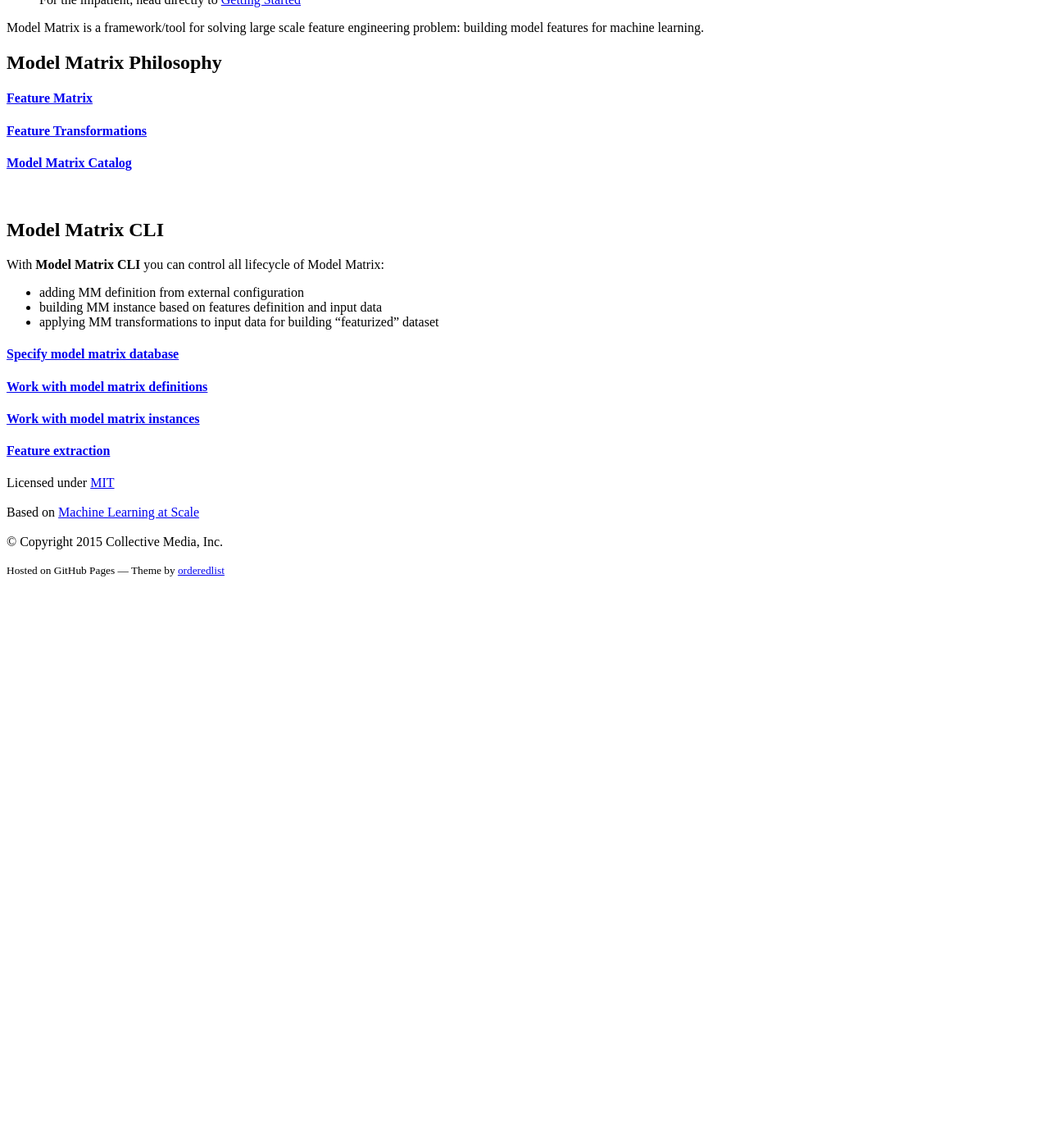
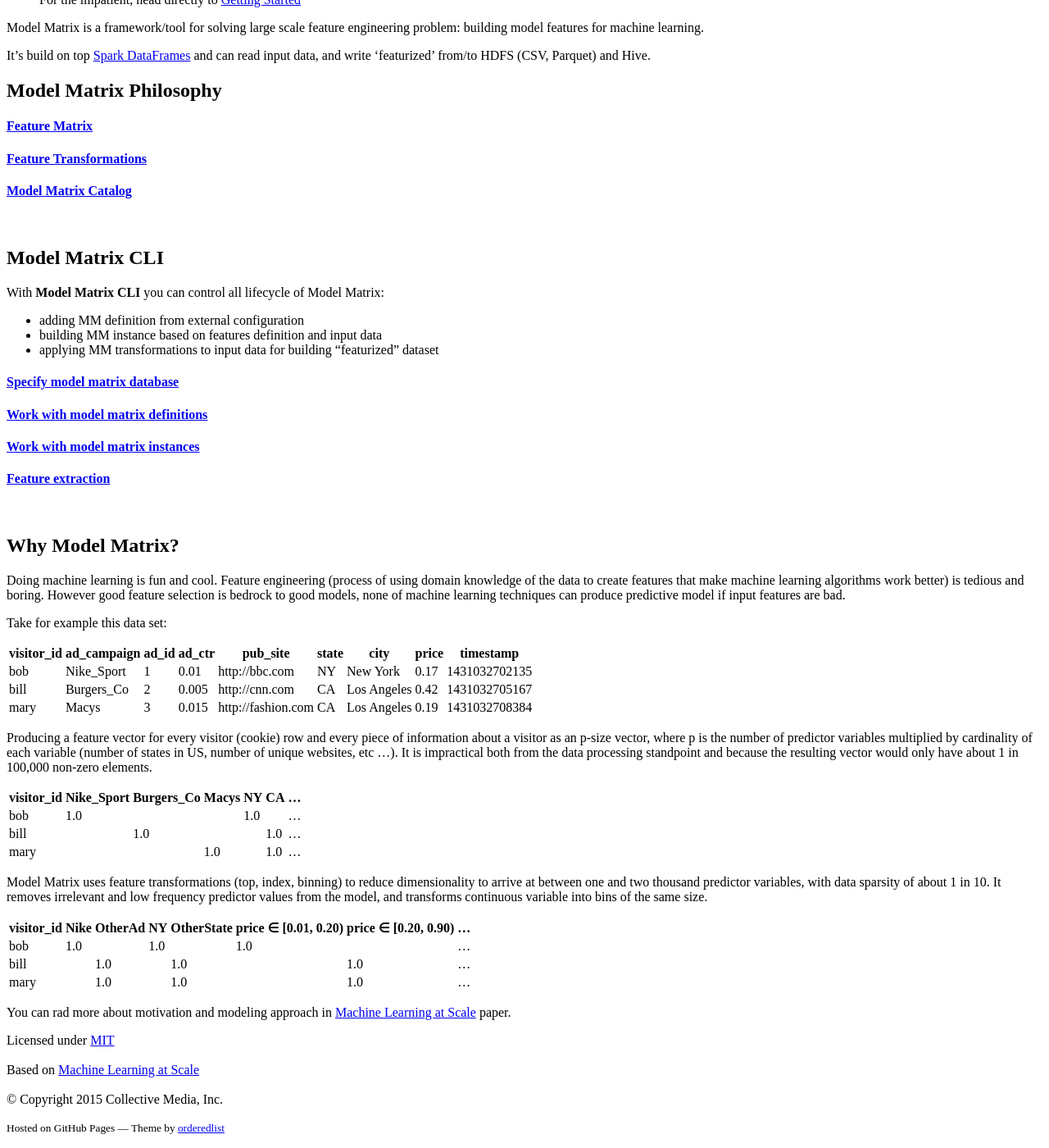
Before and after one commit to collectivemedia/modelmatrix, a Jekyll site: the page built from index.md, in a window 1280 px wide and 1400 px high, scrolled down 715 px. Shown: the whole window at 82% size. Built offline with Jekyll 4.4.1, drawn with Linux system fonts in a browser that asks for light colours; nearby versions of some CDN libraries; a style sheet for code colours, icons or effects is not loaded; before the commit the page ends 1435 px from its top, so only the background shows below that.

Commit message:
update site

```diff
--- a/index.md
+++ b/index.md
@@ -11,6 +11,9 @@
 
 Model Matrix is a framework/tool for solving large scale feature engineering
 problem: building model features for machine learning.
+
+It's build on top [Spark DataFrames](https://spark.apache.org/docs/1.3.0/sql-programming-guide.html) and can
+read input data, and write 'featurized' from/to HDFS (CSV, Parquet) and Hive.
 
 ## Model Matrix Philosophy
 
@@ -38,3 +41,46 @@
 #### <a href="doc/cli.html#mmc-instance" class="icon-circle-arrow-right"><span class="space5"><span class="spec-font">Work with model matrix instances</span></span></a>
 
 #### <a href="doc/cli.html#feature-extraction" class="icon-circle-arrow-right"><span class="space5"><span class="spec-font">Feature extraction</span></span></a>
+
+<br/>
+
+# Why Model Matrix?
+
+Doing machine learning is fun and cool. Feature engineering (process of using domain knowledge of the data
+to create features that make machine learning algorithms work better) is tedious and boring. However good
+feature selection is bedrock to good models, none of machine learning techniques can produce predictive model
+if input features are bad.
+
+Take for example this data set:
+
+| visitor_id  | ad_campaign     | ad_id | ad_ctr     | pub_site            | state | city         | price | timestamp     |
+| ----------- | --------------- | ----- | ---------- | ------------------- | ----- | ------------ | ----- | ------------- |
+| bob         | Nike_Sport      | 1     | 0.01       | http://bbc.com      | NY    | New York     | 0.17  | 1431032702135 |
+| bill        | Burgers_Co      | 2     | 0.005      | http://cnn.com      | CA    | Los Angeles  | 0.42  | 1431032705167 |
+| mary        | Macys           | 3     | 0.015      | http://fashion.com  | CA    | Los Angeles  | 0.19  | 1431032708384 |
+
+Producing a feature vector for every visitor (cookie) row and every piece of information about a
+visitor as an p-size vector, where p is the number of predictor variables multiplied by cardinality
+of each variable (number of states in US, number of unique websites, etc ...). It is impractical
+both from the data processing standpoint and because the resulting vector would only have
+about 1 in 100,000 non-zero elements.
+
+| visitor_id  | Nike_Sport | Burgers_Co | Macys | NY  | CA  | ... |
+| ----------- | ---------- | ---------- | ----- | --- | --- | --- |
+| bob         | 1.0        |            |       | 1.0 |     | ... |
+| bill        |            | 1.0        |       |     | 1.0 | ... |
+| mary        |            |            | 1.0   |     | 1.0 | ... |
+
+Model Matrix uses feature transformations (top, index, binning) to reduce dimensionality to arrive
+at between one and two thousand predictor variables, with data sparsity of about 1 in 10. It removes
+irrelevant and low frequency predictor values from the model, and transforms continuous
+variable into bins of the same size.
+
+| visitor_id  | Nike | OtherAd | NY  | OtherState | price ∈ [0.01, 0.20) | price ∈ [0.20, 0.90) | ... |
+| ----------- | ---- | ------- | --- | ---------- | -------------------- | -------------------- | --- |
+| bob         | 1.0  |         | 1.0 |            | 1.0                  |                      | ... |
+| bill        |      | 1.0     |     | 1.0        |                      | 1.0                  | ... |
+| mary        |      | 1.0     |     | 1.0        |                      | 1.0                  | ... |
+
+
+You can rad more about motivation and modeling approach in [Machine Learning at Scale](http://arxiv.org/abs/1402.6076) paper.
```
Also changed, not shown: doc/cli.md (+10 -0 lines), doc/feature-matrix-config.md (+20 -0 lines).
